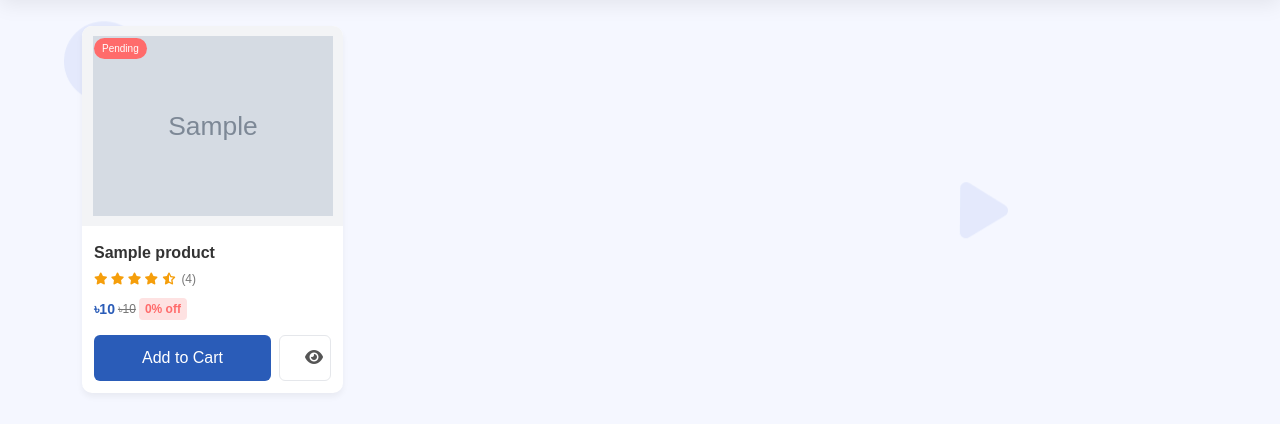
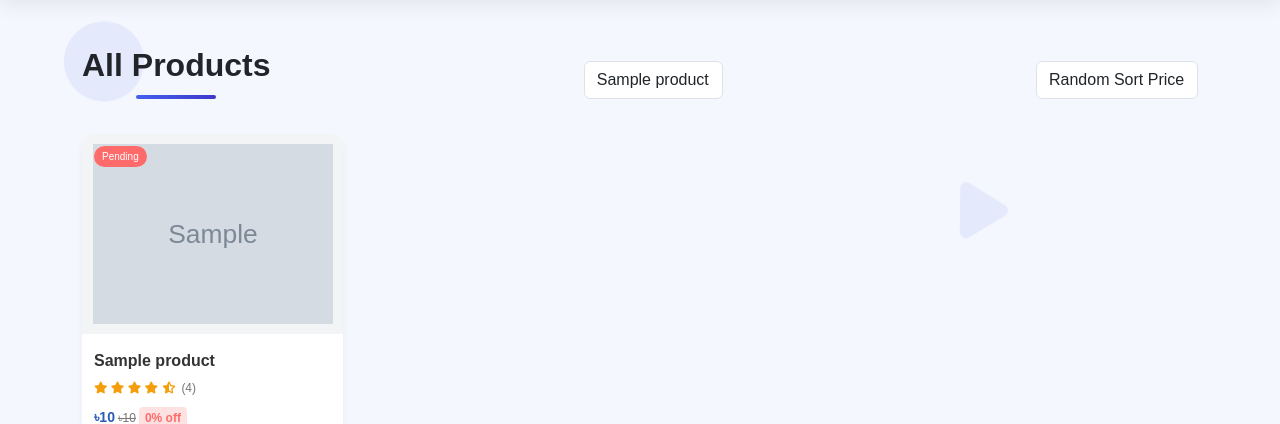
Before and after one commit to abdur-developer/orian, a PHP site: page /orian/index.php?products in a window 1280 px wide. Shown: the part 74-498 px from the top of the page. Run offline with PHP 8.4, Linux system fonts and the light colour scheme; tables that the repository leaves empty or names only in its code hold one stand-in row (values such as "Sample post"); grey boxes marked "Sample" are stand-in pictures; data that the repository does not hold is empty; some libraries are stand-ins or nearby versions; some web fonts are replaced.

Commit message:
product price sorting

```diff
--- a/section/products_all.php
+++ b/section/products_all.php
@@ -200,13 +200,97 @@
             width: 100%;
         }
     }
+    .top-sort-list{
+        display: flex;
+        justify-content: space-between;
+        align-items: center;
+        margin: 20px auto;
+    }
+    @media (max-width: 768px) {
+        .top-sort-list{
+            flex-direction: column;
+            align-items: flex-start;
+            gap: 15px;
+        }
+    }
+    .sort-list{
+        max-width: 300px;
+    }
+    .sort-list select{
+        width: 100%;
+        display: block;
+        padding: .375rem .75rem;
+        font-size: 1rem;
+        font-weight: 400;
+        line-height: 1.5;
+        color: var(--bs-body-color);
+        background-color: var(--bs-body-bg);
+        background-clip: padding-box;
+        border: var(--bs-border-width) solid var(--bs-border-color);
+        -webkit-appearance: none;
+        -moz-appearance: none;
+        appearance: none;
+        border-radius: var(--bs-border-radius);
+        transition: border-color .15s ease-in-out, box-shadow .15s ease-in-out;
+    }
 </style>
+<?php
 
+function getName($id){
+    global $conn;
+    $sql = "SELECT name FROM category_product WHERE id='".mysqli_real_escape_string($conn, $id)."'";
+    $result = mysqli_query($conn, $sql);
+    if($row = mysqli_fetch_assoc($result)){
+        return $row['name'];
+    }
+    return 'All Products';
+}
+?>
 <section id="product" class="section product-section">
     <div class="container">
+        <div class="top-sort-list">
+            <h2 class="section-title"><?=
+                isset($_GET['name']) ? $_GET['name'] : (isset($_GET['category']) ? getName($_GET['category']) : 'All Products')
+            ?></h2>
+            <div class="sort-list">
+                <form action="" method="get" id="categoryForm">
+                    <!-- //?products&category=<?= $row['id'] ?>&name=<?= str_replace(' ', '+', $row['name']) ?> -->
+                    <select name="category" id="categorySelect" onchange="document.getElementById('categoryForm').submit()">
+                        <?php
+                            $sql = "SELECT * FROM category_product";
+                            $result = mysqli_query($conn, $sql);
+                            while($row = mysqli_fetch_assoc($result)){
+                                $selected = (isset($_GET['category']) && $_GET['category'] == $row['id']) ? 'selected' : '';
+                                echo "<option value='".$row['id']."' $selected>".$row['name']."</option>";
+                            }
+                        ?>
+                    </select>
+                    <input type="hidden" name="products" value="0">
+                </form>
+            </div>
+            <div class="sort-list">
+                <form action="" method="get" id="priceForm">
+                    <input type="hidden" name="products" value="0">
+                    <?php if(isset($_GET['category'])){ ?>
+                        <input type="hidden" name="category" value="<?= isset($_GET['category']) ? $_GET['category'] : '' ?>">
+                        <input type="hidden" name="name" value="<?= isset($_GET['name']) ? $_GET['name'] : '' ?>">
+                    <?php } ?>
+
+                    <select name="price" id="categorySelect" onchange="document.getElementById('priceForm').submit()">
+                        <option disabled <?= isset($_GET['price']) ? "" : "selected"?>>Random Sort Price</option>
+                        <option value='ASC' <?= isset($_GET['price']) && $_GET['price'] == "ASC" ? "selected" : "" ?>>Price low to high</option>
+                        <option value='DESC' <?= isset($_GET['price']) && $_GET['price'] == "DESC" ? "selected" : "" ?>>Price high to low</option>
+                    </select>
+                </form>
+            </div>
+        </div>
         <div class="row">
             <?php
             $sql = "SELECT * FROM product";
+
+            if(isset($_GET['price'])){
+                $sql .= " ORDER BY price ".$_GET['price'];
+            }
 
             if(isset($_GET['category'])){
                 $sql .= " WHERE type='".mysqli_real_escape_string($conn, $_GET['category'])."'";
```
